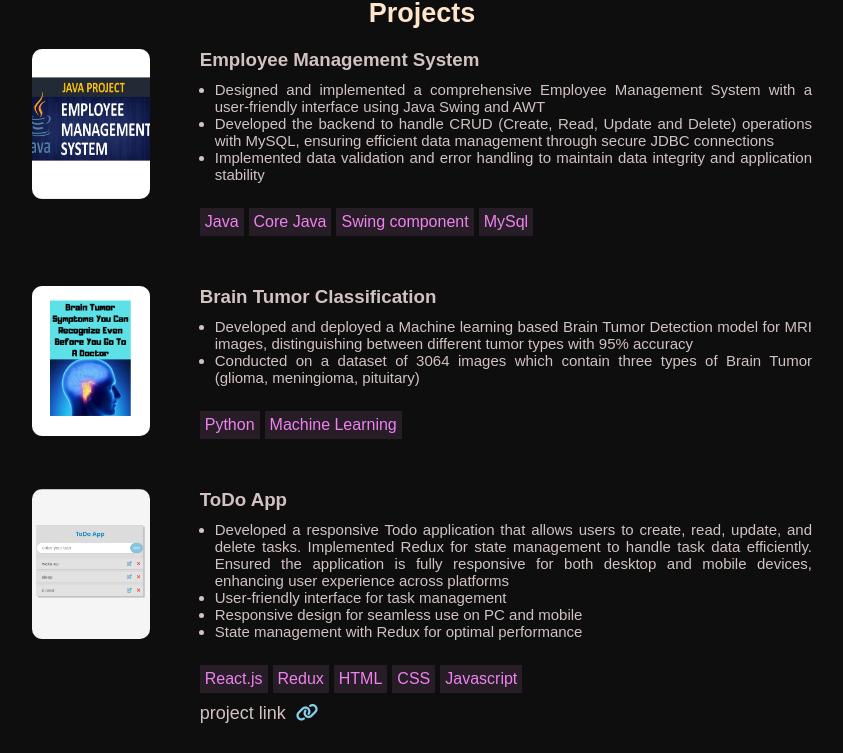
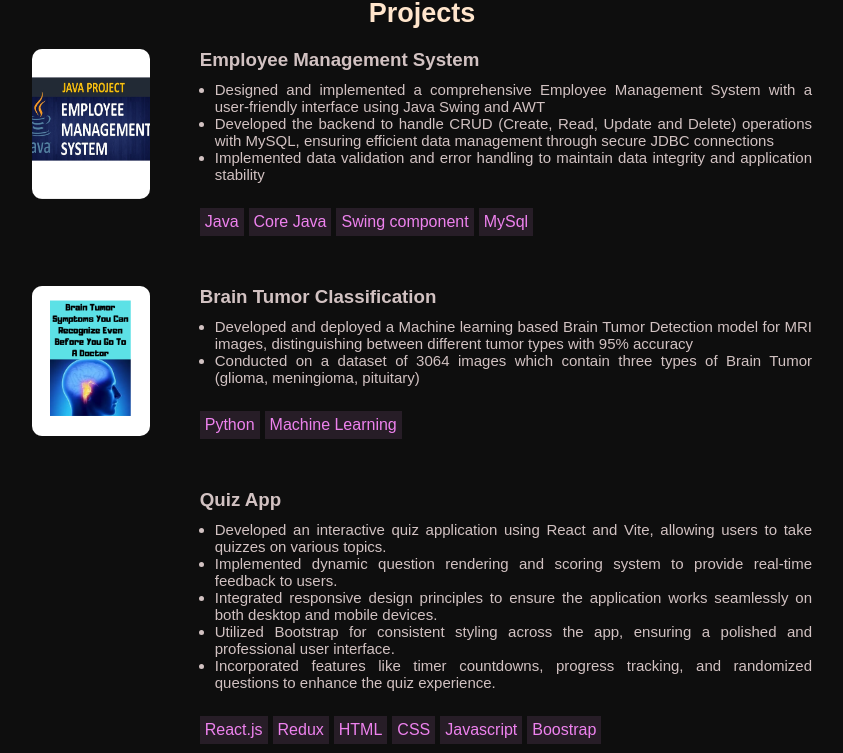
Before and after one commit to uday900/udayportfolio, a React (Vite) app: page / in a window 1280 px wide. Shown: the part 1996-2749 px from the top of the page, without its empty margins (218-1061 px from the left). Built offline with nearby package versions, Linux system fonts and the light colour scheme.

Commit message:
added new projects

```diff
--- a/src/personal portfolio/index.css
+++ b/src/personal portfolio/index.css
@@ -355,7 +355,7 @@ nav ul li a:active{
     box-shadow: 2px 2px 2px 2px rgb(39, 39, 39);
 }
 .ems{background-image: url("./media/employee_management_system.png");}
-.caluclator{background-image: url("./media/cal.png");}
+/* .calucl{background-image: url("./media/cal.png");} */
 .todolists{background-image: url("./media/todolists.png");}
 .btc{background-image: url("./media/brain_tumor_classification.png");}
 .cc{background-image: url("./media/currency_converter.png");}
--- a/src/personal portfolio/projects.jsx
+++ b/src/personal portfolio/projects.jsx
@@ -1,159 +1,222 @@
-import {motion} from "framer-motion"
+import { motion } from "framer-motion";
 
-function ProjectsPage(){
-
-    return <>
-    <div id = "5" className="projects-container container">
+function ProjectsPage() {
+  return (
+    <>
+      <div id="5" className="projects-container container">
         <motion.div
-        whileInView={{opacity: 1, y: 0}}
-        initial = {{opacity: 0, y: -100}}
-        transition={{duration:0.9}}
-        className="main-title">Projects</motion.div>
-        {/* <div
-            className="main-title">Projects
-        </div> */}
+          whileInView={{ opacity: 1, y: 0 }}
+          initial={{ opacity: 0, y: -100 }}
+          transition={{ duration: 0.9 }}
+          className="main-title"
+        >
+          Projects
+        </motion.div>
+        {/* <div className="main-title">Projects</div> */}
 
         <div className="experience-block">
-                <div
-                className="projects-image ems">
-                </div>
-            <div
-            className="projects-content">
+          <div className="projects-image ems"></div>
+          <div className="projects-content">
             <h3>Employee Management System</h3>
             <div className="content-matter">
               <ul>
-                        <li>Designed and implemented a comprehensive Employee Management System with a user-friendly interface
-                        using Java Swing and AWT</li>
-                        <li>Developed the backend to handle CRUD (Create, Read, Update and Delete) operations with MySQL, ensuring
-                        efficient data management through secure JDBC connections</li>
-                        <li>Implemented data validation and error handling to maintain
-                            data integrity and application stability</li>
+                <li>
+                  Designed and implemented a comprehensive Employee Management
+                  System with a user-friendly interface using Java Swing and AWT
+                </li>
+                <li>
+                  Developed the backend to handle CRUD (Create, Read, Update and
+                  Delete) operations with MySQL, ensuring efficient data
+                  management through secure JDBC connections
+                </li>
+                <li>
+                  Implemented data validation and error handling to maintain
+                  data integrity and application stability
+                </li>
               </ul>
             </div>
             <div className="content-skills">
-                    <div class="span">Java</div>
-                    <div class="span">Core Java</div>
-                    <div class="span">Swing component</div>
-                    <div class="span">MySql</div>
+              <div className="span">Java</div>
+              <div className="span">Core Java</div>
+              <div className="span">Swing component</div>
+              <div className="span">MySql</div>
+            </div>
+          </div>
+        </div>
 
+        <div className="experience-block">
+          <div className="projects-image btc"></div>
+          <div className="projects-content">
+            <h3>Brain Tumor Classification</h3>
+            <div className="content-matter">
+              <ul>
+                <li>
+                  Developed and deployed a Machine learning based Brain Tumor
+                  Detection model for MRI images, distinguishing between
+                  different tumor types with 95% accuracy
+                </li>
+                <li>
+                  Conducted on a dataset of 3064 images which contain three
+                  types of Brain Tumor (glioma, meningioma, pituitary)
+                </li>
+              </ul>
+            </div>
+            <div className="content-skills">
+              <div className="span">Python</div>
+              <div className="span">Machine Learning</div>
             </div>
           </div>
         </div>
 
         <div className="experience-block">
           <div
-                className="projects-image btc"></div>
 
-                <div
-
-            className="projects-content">
-                <h3>Brain Tumor Classification</h3>
+            className="projects-image quizapp"
+          ></div>
+          <div className="projects-content">
+            <h3>Quiz App</h3>
             <div className="content-matter">
             <ul>
-                        <li>Developed and deployed a Machine learning based Brain Tumor Detection model for MRI images,
-                        distinguishing between different tumor types with 95% accuracy</li>
-                        <li>Conducted on a dataset of 3064 images which contain three types of Brain Tumor (glioma, meningioma,
-                            pituitary)</li>
+        <li>
+          Developed an interactive quiz application using React and Vite, allowing users to take quizzes on various topics.
+        </li>
+        <li>
+          Implemented dynamic question rendering and scoring system to provide real-time feedback to users.
+        </li>
+        <li>
+          Integrated responsive design principles to ensure the application works seamlessly on both desktop and mobile devices.
+        </li>
+        <li>
+          Utilized Bootstrap for consistent styling across the app, ensuring a polished and professional user interface.
+        </li>
+        <li>
+          Incorporated features like timer countdowns, progress tracking, and randomized questions to enhance the quiz experience.
+        </li>
       </ul>
             </div>
             <div className="content-skills">
-                <div class="span">Python</div>
-                <div class="span">Machine Learning</div>
+              <div className="span">React.js</div>
+              <div className="span">Redux</div>
+              <div className="span">HTML</div>
+              <div className="span">CSS</div>
+              <div className="span">Javascript</div>
+              <div className="span">Boostrap</div>
 
+            </div>
+            <div className="project-link">
+              project link{" "}
+              <a
+                target="_blank"
+                href="https://udayquizapp.netlify.app/"
+              >
+                <i className="fa-solid fa-link"></i>
+              </a>
+            </div>
+          </div>
+        </div>
+
+
+        <div className="experience-block">
+          <div
+            className="projects-image todolists"
+          ></div>
+          <div className="projects-content">
+            <h3>ToDo App</h3>
+            <div className="content-matter">
+              <ul>
+                <li>
+                  Developed a responsive Todo application that allows users to
+                  create, read, update, and delete tasks. Implemented Redux for
+                  state management to handle task data efficiently. Ensured the
+                  application is fully responsive for both desktop and mobile
+                  devices, enhancing user experience across platforms
+                </li>
+                <li>User-friendly interface for task management</li>
+                <li>Responsive design for seamless use on PC and mobile</li>
+                <li>State management with Redux for optimal performance</li>
+              </ul>
+            </div>
+            <div className="content-skills">
+              <div className="span">React.js</div>
+              <div className="span">Redux</div>
+              <div className="span">HTML</div>
+              <div className="span">CSS</div>
+              <div className="span">Javascript</div>
+            </div>
+            <div className="project-link">
+              project link{" "}
+              <a
+                target="_blank"
+                href="https://udaytodoapp.netlify.app/"
+              >
+                <i className="fa-solid fa-link"></i>
+              </a>
             </div>
           </div>
         </div>
 
         <div className="experience-block">
           <div
-                whileInView = {{opacity:1, x: 0}}
-                initial = {{x:-100, opacity:0}}
-                transition = {{duration: 1}}
-                className="projects-image todolists"></div>
 
-         <div
-
-            className="projects-content">
-                <h3>ToDo App</h3>
-                <div className="content-matter">
-                    <ul>
-                        <li>Developed a responsive Todo application that allows users to create, read, update, and delete tasks. Implemented Redux for state management to handle task data efficiently. Ensured the application is fully responsive for both desktop and mobile devices, enhancing user experience across platforms
-
-                        </li>
-                        <li>User-friendly interface for task management
-                        </li>
-                        <li>Responsive design for seamless use on PC and mobile</li>
-                        <li>State management with Redux for optimal performance</li>
-
-                    </ul>
+            className="projects-image cc"
+          ></div>
+          <div className="projects-content">
+            <h3>Currency Converter</h3>
+            <div className="content-matter content-matter-para">
+              Developed a Currency Converter application that allows users to
+              convert between various currencies in real-time. Leveraged
+              external APIs for up-to-date exchange rates, ensuring accurate
+              conversions. The app features a clean and intuitive design,
+              making it user-friendly across devices
             </div>
             <div className="content-skills">
-                <div class="span">React.js</div>
-                <div class="span">Redux</div>
-                <div class="span">HTML</div>
-                <div class="span">CSS</div>
-                <div class="span">Javascript</div>
-
-                </div>
-                <div className="project-link">
-                    project link <a target="_blank" href="https://maketodolists-udaykiran.netlify.app/"><i class="fa-solid fa-link"></i> </a>
-                </div>
-        </div >
-        </div>
-        <div className="experience-block">
-        <div
-                whileInView = {{opacity:1, x: 0}}
-                initial = {{x:-100, opacity:0}}
-                transition = {{duration: 1}}
-                className="projects-image cc"></div>
-
-
-            <div
-
-            className="projects-content">
-                <h3>Currency Converter</h3>
-                <div className="content-matter content-matter-para">
-                Developed a Currency Converter application that allows users to convert between various currencies in real-time. Leveraged external APIs for up-to-date exchange rates, ensuring accurate conversions. The app features a clean and intuitive design, making it user-friendly across devices
-                </div>
-                <div className="content-skills">
-                    <div class="span">Html</div>
-                    <div class="span">CSS</div>
-                    <div class="span">Javascript</div>
-                    <div class="span">API Integration</div>
-
-                </div>
-        </div>
-        </div>
-        <div className="experience-block">
-        <div
-                whileInView = {{opacity:1, x: 0}}
-                initial = {{x:-100, opacity:0}}
-                transition = {{duration: 1}}
-                className="projects-image caluclator"></div>
-
-            <div
-
-            className="projects-content">
-                <h2>Caluclator</h2>
-                <div className="content-matter content-matter-para">
-                Developed a dynamic Calculator application that performs
-                 basic arithmetic operations. Designed with a sleek user
-                  interface and responsive layout, the app offers an intuitive
-                   experience for users on both desktop and mobile devices.
-                </div>
-                <div className="content-skills">
-                <div class="span">React.js</div>
-<div class="span">Html</div>
-<div class="span">CSS</div>
-<div class="span">JavaScript</div>
-
-
+              <div className="span">Html</div>
+              <div className="span">CSS</div>
+              <div className="span">Javascript</div>
+              <div className="span">API Integration</div>
             </div>
           </div>
         </div>
 
+        <div className="experience-block">
+          <div
+
+            className="projects-image caluclator"
+          ></div>
+          <div className="projects-content">
+            <h2>Ecommerce</h2>
+            <div className="content-matter content-matter-para">
+              Developed a fully functional e-commerce platform using React,
+              Vite, and Redux for state management, providing a seamless
+              shopping experience with features like product browsing, cart
+              management, and user authentication.
+              <br />
+              Implemented routing with React Router to enable smooth navigation
+              between pages, including product listings, product details, and
+              user account management.
             </div>
+            <div className="content-skills">
+              <div className="span">React.js</div>
+              <div className="span">Html</div>
+              <div className="span">CSS</div>
+              <div className="span">JavaScript</div>
+              <div className="span">Boostrap</div>
+              <div className="span">Redux</div>
+            </div>
+            <div className="project-link">
+              project link{" "}
+              <a
+                target="_blank"
+                href="https://udayshopwithus.netlify.app/"
+              >
+                <i className="fa-solid fa-link"></i>
+              </a>
+            </div>
+          </div>
+        </div>
+      </div>
+    </>
+  );
+}
 
-    </>
-}export default ProjectsPage;
-// BEFORE
+export default ProjectsPage;
```
Lines whose indentation alone changed are shown as unchanged.
